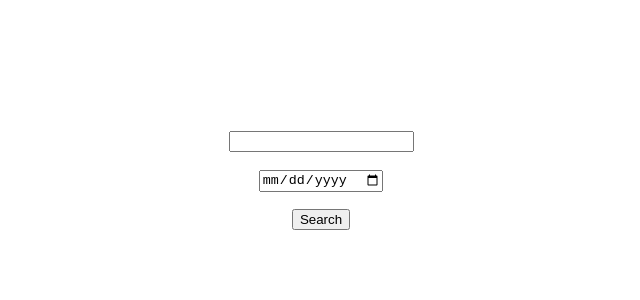
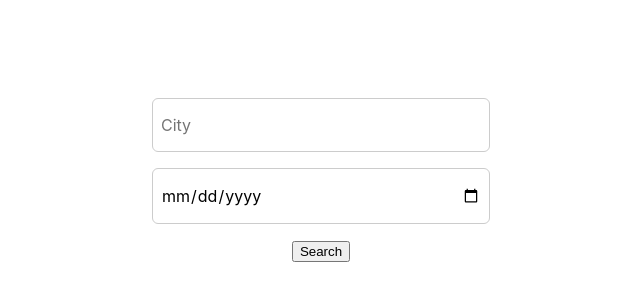
Before and after one commit to victhall/main-event, a React (Create React App) app: page / in a window 1280 px wide. Shown: the part 220-520 px from the top of the page, without its empty margins (319-959 px from the left). Built offline with nearby package versions, Linux system fonts and the light colour scheme.

Commit message:
add css to form fields

```diff
--- a/src/Component/EventForm.js
+++ b/src/Component/EventForm.js
@@ -5,14 +5,17 @@ export default function EventForm() {
     <form>
       <div className="event-form">
 
-          <div className="event-form__input">
-            <input
-              type="text" />
-          </div>
+        <div className="event-form__input">
+          <input
+            type="text"
+            placeholder='City' />
+        </div>
 
-          <div className="event-form__input">
-            <input
-              type="date" />
+
+        <div className="event-form__input">
+          <input
+            type="date"
+          />
         </div>
 
         <div className="event-form__btn">
--- a/src/Component/UI/EventForm.css
+++ b/src/Component/UI/EventForm.css
@@ -7,6 +7,11 @@
   gap: 1rem;
 }
 
-.event-form__btn {}
-
-.event-form__outer {}
+.event-form__input input {
+  font: inherit;
+  padding: 1rem 0.5rem;
+  border-radius: 6px;
+  border: 1px solid #ccc;
+  width: 20rem;
+  max-width: 100%;
+}
```
Also changed, not shown: 1 other file (tests, documents, lock files or other folders).
